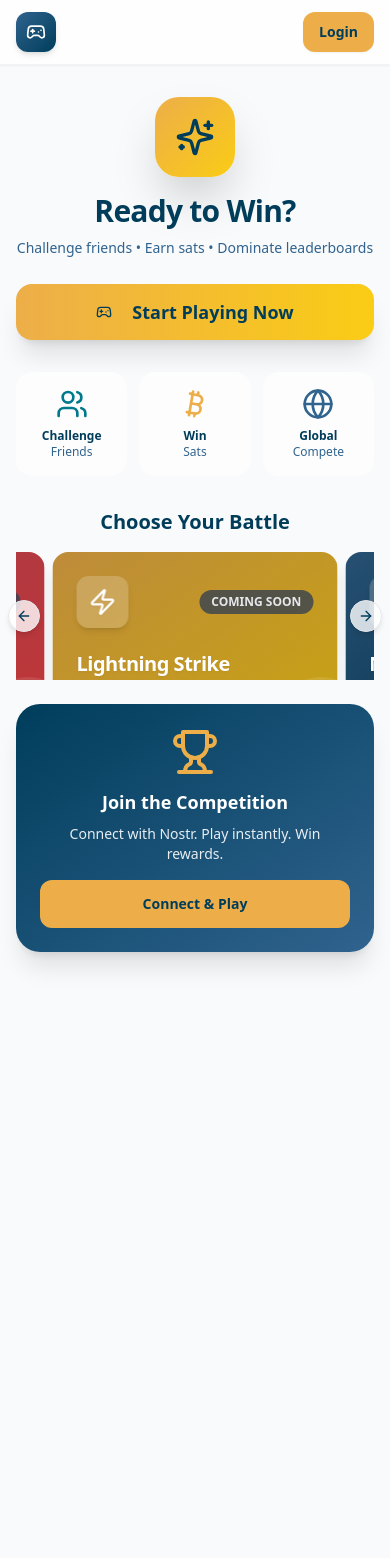
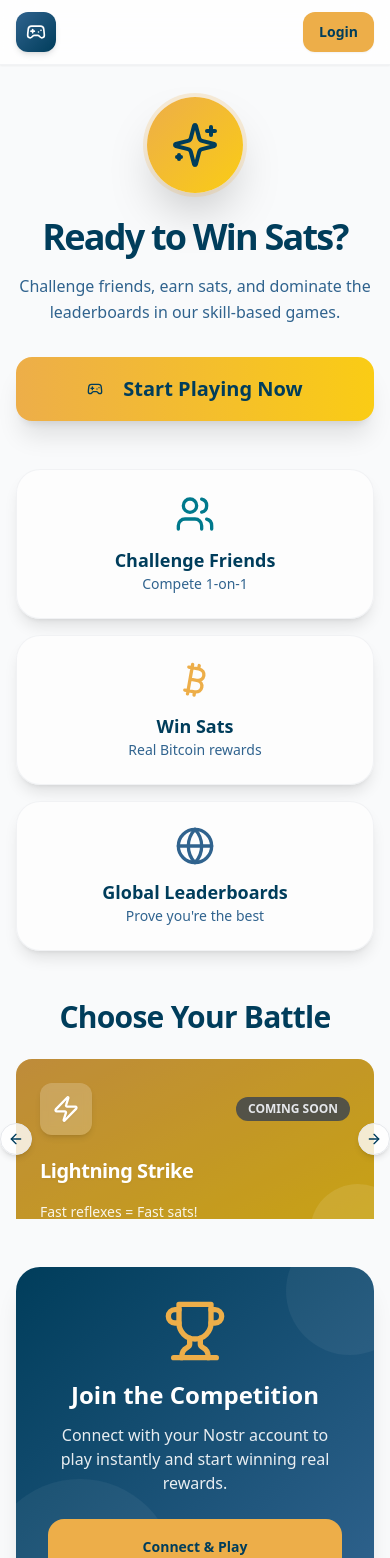
Before and after one commit to pratik227/nostr-game-portal, a React (Vite) app: page / in a window 390 px wide. Shown: the top 1558 px of the page. Before the commit the page ends 984 px from the top, so only its background shows below. Built offline with nearby package versions, Linux system fonts and the light colour scheme; what nostr-tools would draw is missing.

Commit message:
Refactor: Enhance Dashboard UI for mobile and desktop
Improved the Dashboard UI to better suit both mobile and desktop users, focusing on a more engaging and user-friendly design.

```diff
--- a/src/components/Dashboard.tsx
+++ b/src/components/Dashboard.tsx
@@ -47,50 +47,51 @@ interface DashboardProps {
 
 export function Dashboard({ onPlayClick }: DashboardProps) {
   return (
-    <div className="max-w-md mx-auto p-4 pb-8">
+    <div className="max-w-4xl mx-auto p-4 sm:p-6 lg:p-8">
       {/* Hero Section */}
-      <div className="text-center mb-8 animate-fade-in">
-        <div className="inline-flex items-center justify-center w-20 h-20 bg-gradient-to-br from-gold to-yellow-400 rounded-3xl mb-4 shadow-2xl">
-          <Sparkles className="w-10 h-10 text-deep-sea" />
+      <div className="text-center mb-12 md:mb-16 animate-fade-in">
+        <div className="inline-flex items-center justify-center w-24 h-24 bg-gradient-to-br from-gold to-yellow-400 rounded-full mb-6 shadow-2xl ring-4 ring-gold/20">
+          <Sparkles className="w-12 h-12 text-deep-sea" />
         </div>
-        <h1 className="text-3xl font-black text-deep-sea mb-2 tracking-tight">
-          Ready to Win?
+        <h1 className="text-4xl md:text-5xl lg:text-6xl font-black text-deep-sea mb-4 tracking-tighter">
+          Ready to Win Sats?
         </h1>
-        <p className="text-steel-blue text-sm leading-relaxed mb-6">
-          Challenge friends • Earn sats • Dominate leaderboards
+        <p className="max-w-2xl mx-auto text-steel-blue text-base md:text-lg leading-relaxed mb-8">
+          Challenge friends, earn sats, and dominate the leaderboards in our skill-based games.
         </p>
 
         <Button
           onClick={onPlayClick}
-          className="w-full h-14 text-lg font-bold bg-gradient-to-r from-gold to-yellow-400 hover:from-gold/90 hover:to-yellow-400/90 text-deep-sea rounded-2xl shadow-xl hover:shadow-2xl transform hover:scale-[1.02] transition-all duration-200"
+          size="lg"
+          className="w-full sm:w-auto h-16 text-xl font-bold bg-gradient-to-r from-gold to-yellow-400 hover:from-gold/90 hover:to-yellow-400/90 text-deep-sea rounded-2xl shadow-xl hover:shadow-2xl transform hover:scale-[1.03] transition-all duration-300 ease-in-out px-10"
         >
-          <Gamepad2 className="w-6 h-6 mr-3" />
+          <Gamepad2 className="w-8 h-8 mr-3" />
           Start Playing Now
         </Button>
       </div>
 
       {/* Value Props */}
-      <div className="grid grid-cols-3 gap-3 mb-8 animate-fade-in" style={{ animationDelay: '200ms' }}>
-        <div className="text-center p-4 bg-white/60 backdrop-blur-sm rounded-2xl">
-          <Users className="w-8 h-8 text-teal mx-auto mb-2" />
-          <p className="text-xs font-bold text-deep-sea">Challenge</p>
-          <p className="text-xs text-steel-blue">Friends</p>
+      <div className="grid grid-cols-1 sm:grid-cols-3 gap-4 md:gap-6 mb-12 md:mb-16 animate-fade-in" style={{ animationDelay: '200ms' }}>
+        <div className="text-center p-6 bg-white/60 backdrop-blur-sm rounded-3xl border border-gray-200/50 shadow-lg">
+          <Users className="w-10 h-10 text-teal mx-auto mb-3" />
+          <p className="text-lg font-bold text-deep-sea">Challenge Friends</p>
+          <p className="text-sm text-steel-blue">Compete 1-on-1</p>
         </div>
-        <div className="text-center p-4 bg-white/60 backdrop-blur-sm rounded-2xl">
-          <Bitcoin className="w-8 h-8 text-gold mx-auto mb-2" />
-          <p className="text-xs font-bold text-deep-sea">Win</p>
-          <p className="text-xs text-steel-blue">Sats</p>
+        <div className="text-center p-6 bg-white/60 backdrop-blur-sm rounded-3xl border border-gray-200/50 shadow-lg">
+          <Bitcoin className="w-10 h-10 text-gold mx-auto mb-3" />
+          <p className="text-lg font-bold text-deep-sea">Win Sats</p>
+          <p className="text-sm text-steel-blue">Real Bitcoin rewards</p>
         </div>
-        <div className="text-center p-4 bg-white/60 backdrop-blur-sm rounded-2xl">
-          <Globe className="w-8 h-8 text-steel-blue mx-auto mb-2" />
-          <p className="text-xs font-bold text-deep-sea">Global</p>
-          <p className="text-xs text-steel-blue">Compete</p>
+        <div className="text-center p-6 bg-white/60 backdrop-blur-sm rounded-3xl border border-gray-200/50 shadow-lg">
+          <Globe className="w-10 h-10 text-steel-blue mx-auto mb-3" />
+          <p className="text-lg font-bold text-deep-sea">Global Leaderboards</p>
+          <p className="text-sm text-steel-blue">Prove you're the best</p>
         </div>
       </div>
 
       {/* Games Preview */}
-      <div className="animate-fade-in mb-6" style={{ animationDelay: '400ms' }}>
-        <h2 className="text-xl font-bold text-deep-sea mb-4 text-center">Choose Your Battle</h2>
+      <div className="animate-fade-in mb-12 md:mb-16" style={{ animationDelay: '400ms' }}>
+        <h2 className="text-3xl md:text-4xl font-bold text-deep-sea mb-6 text-center tracking-tight">Choose Your Battle</h2>
         <Carousel
           opts={{
             align: "center",
@@ -98,10 +99,10 @@ export function Dashboard({ onPlayClick }: DashboardProps) {
           }}
           className="w-full"
         >
-          <CarouselContent className="-ml-2">
+          <CarouselContent className="-ml-4">
             {games.map((game, index) => (
-              <CarouselItem key={index} className="pl-2 basis-4/5">
-                <div className="h-32">
+              <CarouselItem key={index} className="pl-4 basis-full sm:basis-1/2 lg:basis-1/3">
+                <div className="h-40">
                   <GameCard
                     title={game.title}
                     description={game.description}
@@ -114,27 +115,32 @@ export function Dashboard({ onPlayClick }: DashboardProps) {
               </CarouselItem>
             ))}
           </CarouselContent>
-          <CarouselPrevious className="text-deep-sea bg-white/80 hover:bg-white border-gray-200 shadow-md -left-2" />
-          <CarouselNext className="text-deep-sea bg-white/80 hover:bg-white border-gray-200 shadow-md -right-2" />
+          <CarouselPrevious className="text-deep-sea bg-white/80 hover:bg-white border-gray-200 shadow-md -left-4 disabled:opacity-50" />
+          <CarouselNext className="text-deep-sea bg-white/80 hover:bg-white border-gray-200 shadow-md -right-4 disabled:opacity-50" />
         </Carousel>
       </div>
 
       {/* CTA Section */}
       <div className="text-center animate-fade-in" style={{ animationDelay: '600ms' }}>
-        <div className="bg-gradient-to-br from-deep-sea to-steel-blue text-white p-6 rounded-3xl shadow-xl">
-          <Trophy className="w-12 h-12 text-gold mx-auto mb-3" />
-          <h3 className="text-lg font-bold mb-2">Join the Competition</h3>
-          <p className="text-sm text-white/90 mb-4">
-            Connect with Nostr. Play instantly. Win rewards.
+        <div className="bg-gradient-to-br from-deep-sea to-steel-blue text-white p-8 md:p-10 rounded-3xl shadow-xl relative overflow-hidden">
+            <div className="absolute -top-10 -right-10 w-32 h-32 bg-white/10 rounded-full opacity-50"></div>
+            <div className="absolute -bottom-16 -left-8 w-48 h-48 bg-white/10 rounded-full opacity-50"></div>
+          <div className="relative z-10">
+            <Trophy className="w-16 h-16 text-gold mx-auto mb-4" />
+            <h3 className="text-2xl md:text-3xl font-bold mb-3">Join the Competition</h3>
+            <p className="text-base text-white/90 mb-6 max-w-md mx-auto">
+              Connect with your Nostr account to play instantly and start winning real rewards.
             </p>
             <Button
               onClick={onPlayClick}
-            className="w-full bg-gold hover:bg-gold/90 text-deep-sea font-bold h-12 rounded-xl"
+              size="lg"
+              className="w-full sm:w-auto bg-gold hover:bg-gold/90 text-deep-sea font-bold h-14 rounded-2xl px-8"
             >
               Connect & Play
             </Button>
           </div>
         </div>
       </div>
+    </div>
   )
 }
```
Lines whose indentation alone changed are shown as unchanged.
